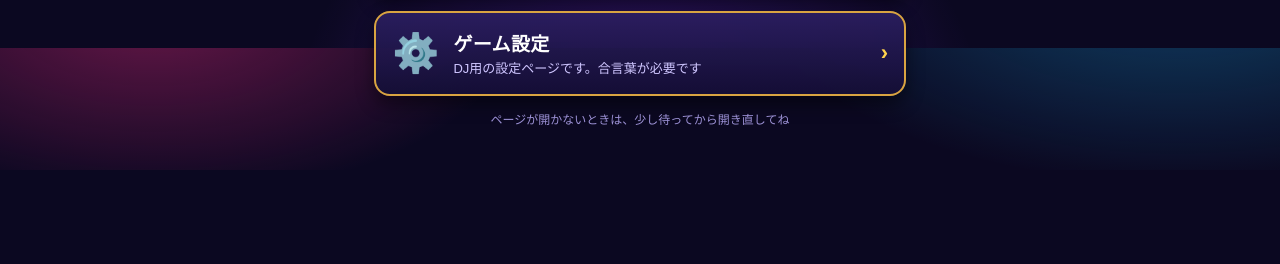
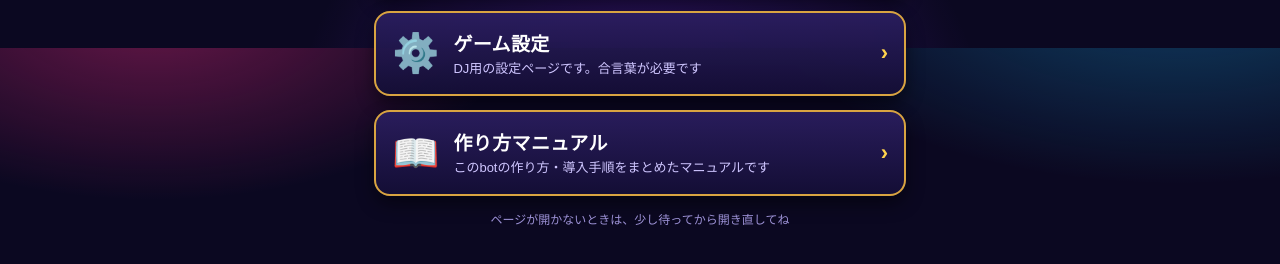
Before and after one commit to g-ya1027/g-ya1027.github.io, a plain HTML site: page portal.html in a window 1280 px wide. Shown: the part 752-1016 px from the top of the page. Before the commit the page ends 922 px from the top, so only its background shows below. Drawn offline with Linux system fonts and the light colour scheme.

```diff
--- a/portal.html
+++ b/portal.html
@@ -1,5 +1,5 @@
 <!DOCTYPE html>
-<!-- spoon-portal-page v3 -->
+<!-- spoon-portal-page v4 -->
 <html lang="ja">
 <head>
 <meta charset="utf-8">
@@ -68,6 +68,11 @@
     <span class="txt"><span class="name">ゲーム設定</span><div class="desc">DJ用の設定ページです。合言葉が必要です</div></span>
     <span class="arrow">›</span>
   </a>
+  <a class="card" href="manual.html">
+    <span class="emo">📖</span>
+    <span class="txt"><span class="name">作り方マニュアル</span><div class="desc">このbotの作り方・導入手順をまとめたマニュアルです</div></span>
+    <span class="arrow">›</span>
+  </a>
   <div class="foot">ページが開かないときは、少し待ってから開き直してね</div>
 </div>
 </body>
```
